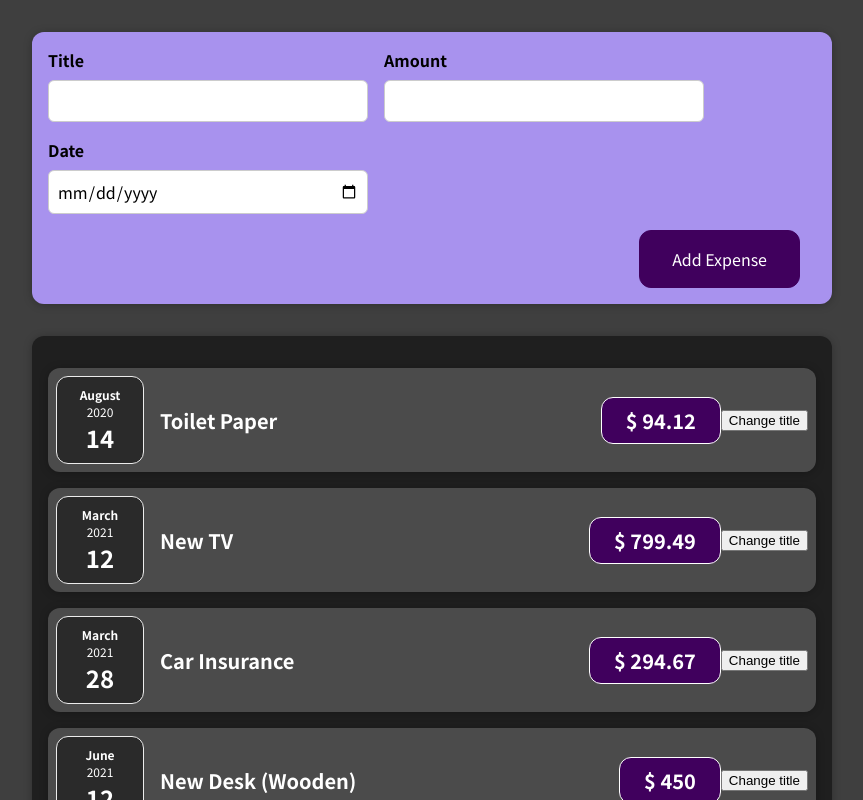
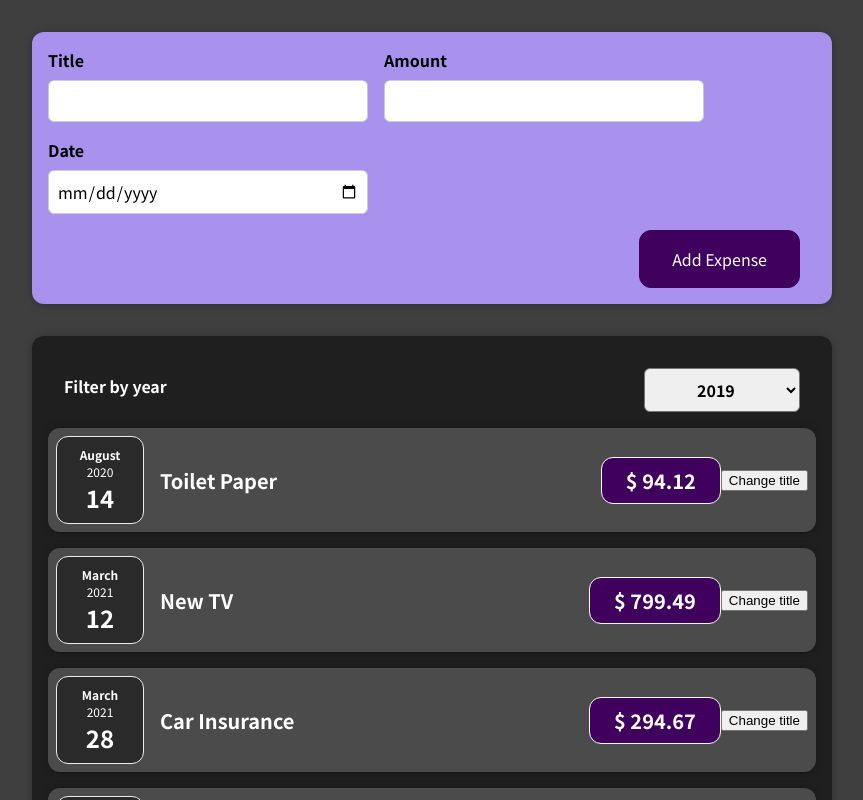
Before and after one commit to Lucas-Onofre/reactjs-max-course, a React (Create React App) app: page / in a window 1280 px wide. Shown: the top 800 px of the page, without its empty margins (208-1071 px from the left). Built offline with nearby package versions, Linux system fonts and the light colour scheme.

Commit message:
React state and events section finished

```diff
--- a/src/App.js
+++ b/src/App.js
@@ -1,8 +1,8 @@
+import React, { useState } from "react";
 import { Expenses } from "./components/Expenses/Expenses";
 import NewExpense from "./components/NewExpense/NewExpanse";
 
-const App = () => {
-  const expenses = [
+const DUMMY_EXPENSES = [
   {
     id: 'e1',
     title: 'Toilet Paper',
@@ -29,9 +29,16 @@
   },
 ];
 
+const App = () => {
+  const [expenses, setExpenses] = useState(DUMMY_EXPENSES);
+
+  const addExpenseHandler = (newExpense) => {
+    setExpenses((prevExpenses) => [newExpense, ...prevExpenses]);
+  }
+
   return (
     <div>
-      <NewExpense />
+      <NewExpense onAddExpanse={addExpenseHandler} />
       <Expenses expenses={expenses}/>
     </div>
   );
--- /dev/null
+++ b/src/components/Expenses/ExpenseFilter.css
@@ -0,0 +1,24 @@
+.expenses-filter {
+  color: white;
+  padding: 0 1rem;
+}
+
+.expenses-filter__control {
+  display: flex;
+  width: 100%;
+  align-items: center;
+  justify-content: space-between;
+  margin: 1rem 0;
+}
+
+.expenses-filter label {
+  font-weight: bold;
+  margin-bottom: 0.5rem;
+}
+
+.expenses-filter select {
+  font: inherit;
+  padding: 0.5rem 3rem;
+  font-weight: bold;
+  border-radius: 6px;
+}
--- /dev/null
+++ b/src/components/Expenses/ExpenseFilter.js
@@ -0,0 +1,27 @@
+import React from 'react';
+
+import './ExpenseFilter.css';
+
+const ExpensesFilter = (props) => {
+  const dropdownChangeHandler = (event) =>{
+    const year = event.target.value;
+
+    props.onYearFilterSelected(year);
+  }
+
+  return (
+    <div className='expenses-filter'>
+      <div className='expenses-filter__control'>
+        <label>Filter by year</label>
+        <select value={props.selected} onChange={dropdownChangeHandler}>
+          <option value='2022'>2022</option>
+          <option value='2021'>2021</option>
+          <option value='2020'>2020</option>
+          <option value='2019'>2019</option>
+        </select>
+      </div>
+    </div>
+  );
+};
+
+export default ExpensesFilter;
--- a/src/components/Expenses/Expenses.js
+++ b/src/components/Expenses/Expenses.js
@@ -1,23 +1,36 @@
-import React from "react";
+import React, { useState } from "react";
 import ExpenseItem from "./ExpenseItem";
+import ExpensesFilter from "./ExpenseFilter";
 
 import { Card } from "../UI/Card";
 
 import './Expenses.css';
 
 export const Expenses = ({ expenses }) => {
+  const [filteredYear, setFilteredYear] = useState('2019');
+
+  const yearFilterSelectedHandler = (selectedYear) => {
+    setFilteredYear(selectedYear);
+
+    console.log(filteredYear);
+  }
+
   return (
+    <>
       <Card className="expenses">
-    {expenses.map((expense, index) => {
+        <ExpensesFilter selected={filteredYear} onYearFilterSelected={yearFilterSelectedHandler} />
+          {expenses.map((expense) => {
             return (
             <ExpenseItem
-        key={index}
+              key={expense.id}
               title={expense.title}
               amount={expense.amount}
               date={expense.date}
             />
           )
-    })}
+          })
+          }
       </Card>
+    </>
   );
 }
--- a/src/components/NewExpense/ExpenseForm.js
+++ b/src/components/NewExpense/ExpenseForm.js
@@ -2,55 +2,102 @@
 
 import './ExpenseForm.css';
 
-const ExpenseForm = () =>{
-  const [userInput, setUserInput] = useState({
-    enteredTitle: '',
-    enteredAmount: '',
-    enteredDate: '',
-  });
-  // })
-  // const [enteredTitle, setEnteteredTitle] = useState('');
-  // const [enteredAmount, setEnteredAmount] = useState('');
-  // const [enteredDate, setEnteredDate] = useState('');
+const ExpenseForm = (props) =>{
+  const [enteredTitle, setEnteredTitle] = useState('');
+  const [enteredAmount, setEnteredAmount] = useState('');
+  const [enteredDate, setEnteredDate] = useState('');
+  // const [userInput, setUserInput] = useState({
+  //   enteredTitle: '',
+  //   enteredAmount: '',
+  //   enteredDate: '',
+  // });
 
   const titleChangeHandler = (event) => {
-    // setEnteteredTitle(event.target.value);
-    setUserInput({
-      ...userInput,
-      enteredTitle: event.target.value,
-    });
+    setEnteredTitle(event.target.value);
+
+    // setUserInput({
+    //   ...userInput,
+    //   enteredTitle: event.target.value,
+    // });
+
+    ////Atualizando state baseado no anterior, é uma abordagem melhor que a acima pois garante que o dado não estará 'outdated'.
+    // setUserInput((prevState) => {
+    //   return {...prevState, enteredTitle: event.target.value}
+    // })
   }
 
   const amountChangeHandler = (event) =>{
-    // setEnteredAmount(Number(event.target.value));
-    setUserInput({
-      ...userInput,
-      enteredTitle: event.target.value,
-    });
+    setEnteredAmount(Number(event.target.value));
+
+    // setUserInput({
+    //   ...userInput,
+    //   enteredTitle: event.target.value,
+    // });
   }
 
   const dateChangeHandler = (event) =>{
-    // setEnteredDate(new Date(event.target.value));
-    setUserInput({
-      ...userInput,
-      enteredDate: event.target.value,
-    });
+    setEnteredDate(event.target.value);
+
+    // setUserInput({
+    //   ...userInput,
+    //   enteredDate: event.target.value,
+    // });
+  }
+
+  const submitHandler = (event) =>{
+    event.preventDefault();
+
+    if(enteredTitle && enteredDate && enteredAmount){
+      const expenseData = {
+        title: enteredTitle,
+        amount: enteredAmount,
+        date: new Date(enteredDate)
+      }
+      props.onSaveExpenseData(expenseData);
+      clearForm();
+
+      return;
+    }
+
+    alert('Verifique os valores e tente novamente!')
+  }
+
+  const clearForm = () => {
+    setEnteredTitle('');
+    setEnteredAmount('');
+    setEnteredDate('');
   }
 
   return (
-    <form>
+    <form onSubmit={submitHandler}>
       <div className='new-expense__controls'>
         <div className='new-expense__control'>
           <label>Title</label>
-          <input type='text' onChange={titleChangeHandler}/>
+          <input
+            type='text'
+            value={enteredTitle}
+            onChange={titleChangeHandler}
+          />
         </div>
         <div className='new-expense__control'>
           <label>Amount</label>
-          <input type='number' min='0.01' step='0.01' onChange={amountChangeHandler}/>
+          <input
+            type='number'
+            value={enteredAmount}
+            min='0.01'
+            step='0.01'
+            onChange={amountChangeHandler}
+          />
         </div>
         <div className='new-expense__control'>
           <label>Date</label>
-          <input type='date' min='2019-01-01' max='2022-12-31' onChange={dateChangeHandler}/>
+          <input
+            type='date'
+            value={enteredDate}
+            min='2019-01-01'
+            max='2022-12-31'
+            onChange={dateChangeHandler}
+          />
         </div>
       </div>
       <div className='new-expense__actions'>
--- a/src/components/NewExpense/NewExpanse.js
+++ b/src/components/NewExpense/NewExpanse.js
@@ -4,10 +4,19 @@
 
 import './NewExpanse.css';
 
-const NewExpense = () => {
+const NewExpense = (props) => {
+  const saveExpenseDataHandler = (enteredExpenseData) =>{
+    const expenseData = {
+      ...enteredExpenseData,
+      id: Math.random().toString()
+    };
+
+    props.onAddExpanse(expenseData);
+  }
+
   return(
     <div className='new-expense'>
-      <ExpenseForm />
+      <ExpenseForm onSaveExpenseData={saveExpenseDataHandler} />
     </div>
   );
 }
```
Also changed, not shown: 1 other file (tests, documents, lock files or other folders). Lines whose indentation alone changed are shown as unchanged.
